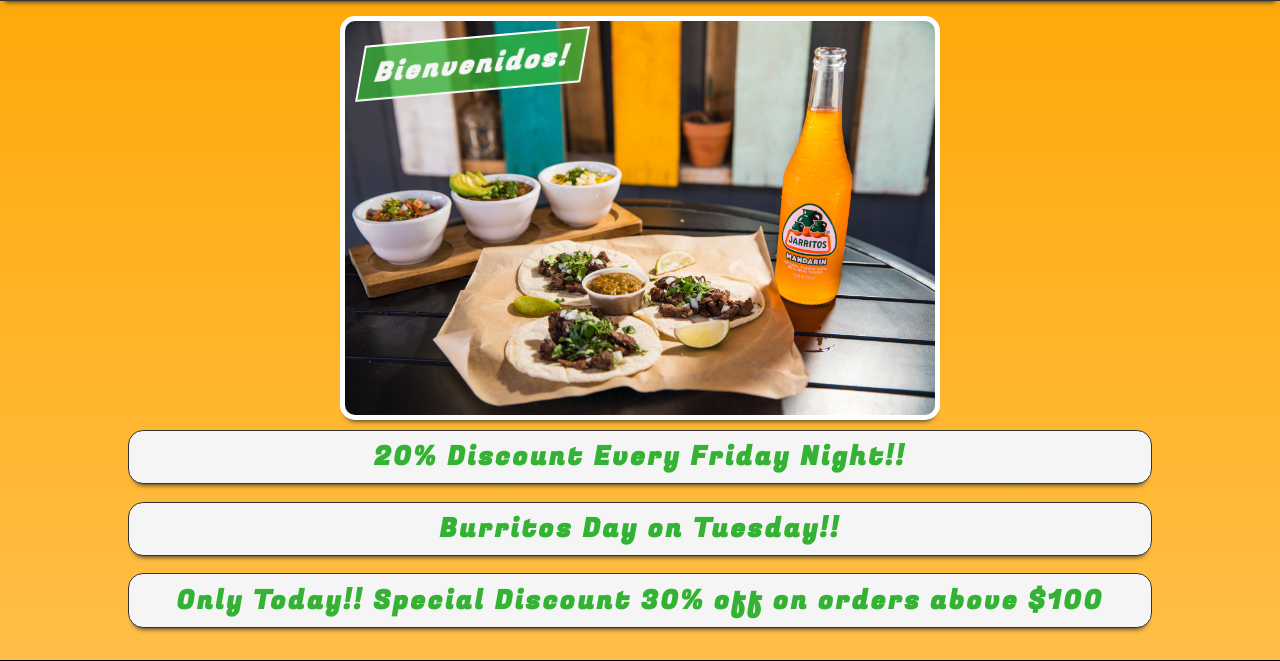
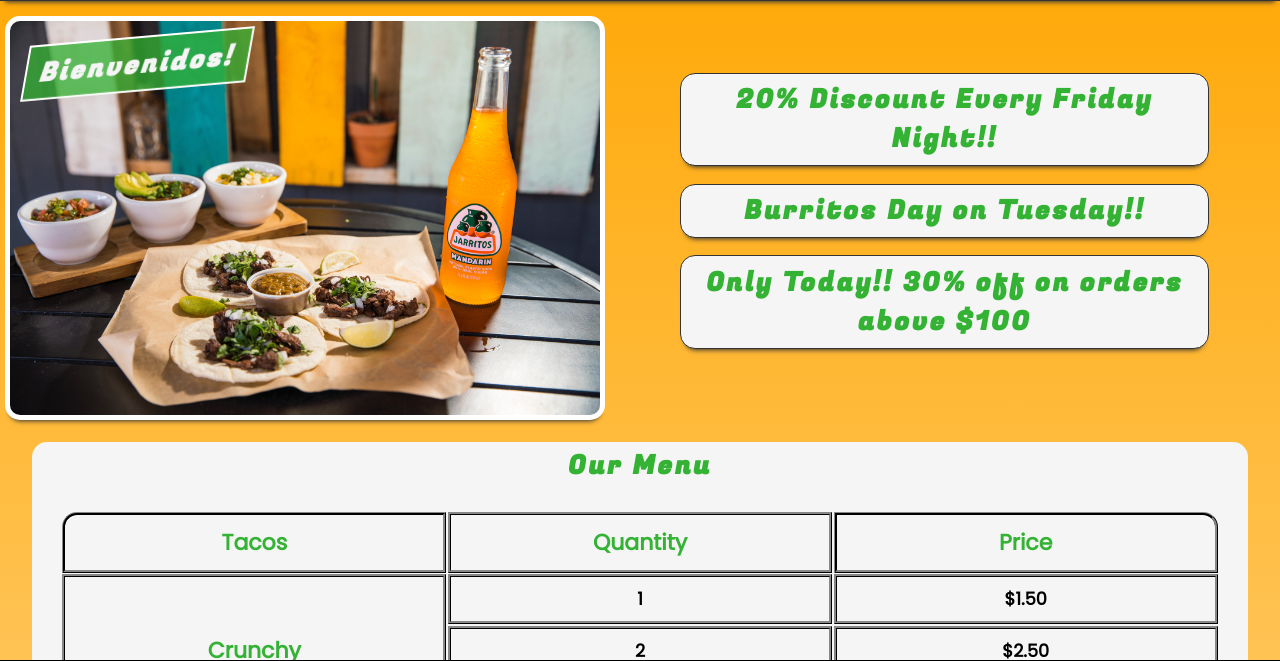
Before and after one commit to victorfyonemoto/little-taco-shop, a plain HTML site: page index.html in a window 1280 px wide. Shown: the part 105-766 px from the top of the page. Drawn offline with Linux system fonts and the light colour scheme.

Commit message:
updated styles

```diff
--- a/index.html
+++ b/index.html
@@ -54,7 +54,7 @@
                Burritos Day on Tuesday!!
             </h2>
             <h2 class="aside__h2">
-              Only Today!! Special Discount 30% off on orders above $100
+              Only Today!! 30% off on orders above $100
             </h2>
         </aside>
     </div>
--- a/src/scss/mediaquerys.scss
+++ b/src/scss/mediaquerys.scss
@@ -33,9 +33,9 @@
         content: " 🌮";
     }
 
-    .container {
+    /*.container {
         display: grid;
-    }
+    }*/
 
     .menu__header,
     .menu__cr,
--- a/src/scss/style.scss
+++ b/src/scss/style.scss
@@ -175,7 +175,7 @@ a:active {
 
 .aside {
     display: grid;
-    margin: 10px 0;
+    margin: 10px auto;
     border-radius: var(--BORDER-RADIUS);
     gap: 1em;
 }
```
Also changed, not shown: dist/css/mediaquerys.min.css, dist/css/style.min.css.
